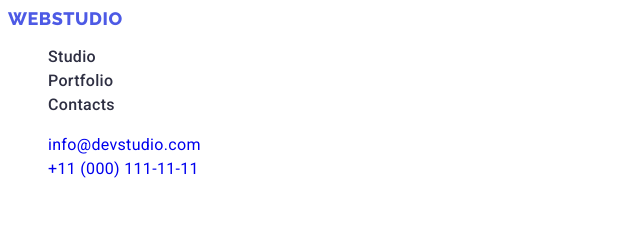
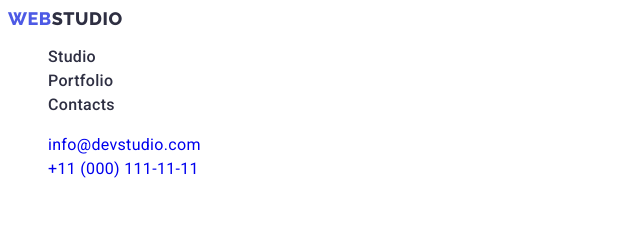
Before and after one commit to Alina-AG/goit-markup-hw-02, a plain HTML site: page index.html in a window 1280 px wide. Shown: the top 225 px of the page, 0-640 px from the left. Drawn offline with Linux system fonts and the light colour scheme.

Commit message:
fixed css

```diff
--- a/css/styles.css
+++ b/css/styles.css
@@ -25,7 +25,7 @@ body {
     text-transform: uppercase;
     color: var(--secondary-text-color);
 }
-.logo-studiob {
+.logo-studio {
     color: var(--primary-text-color);
 }
 .subheader {
```
